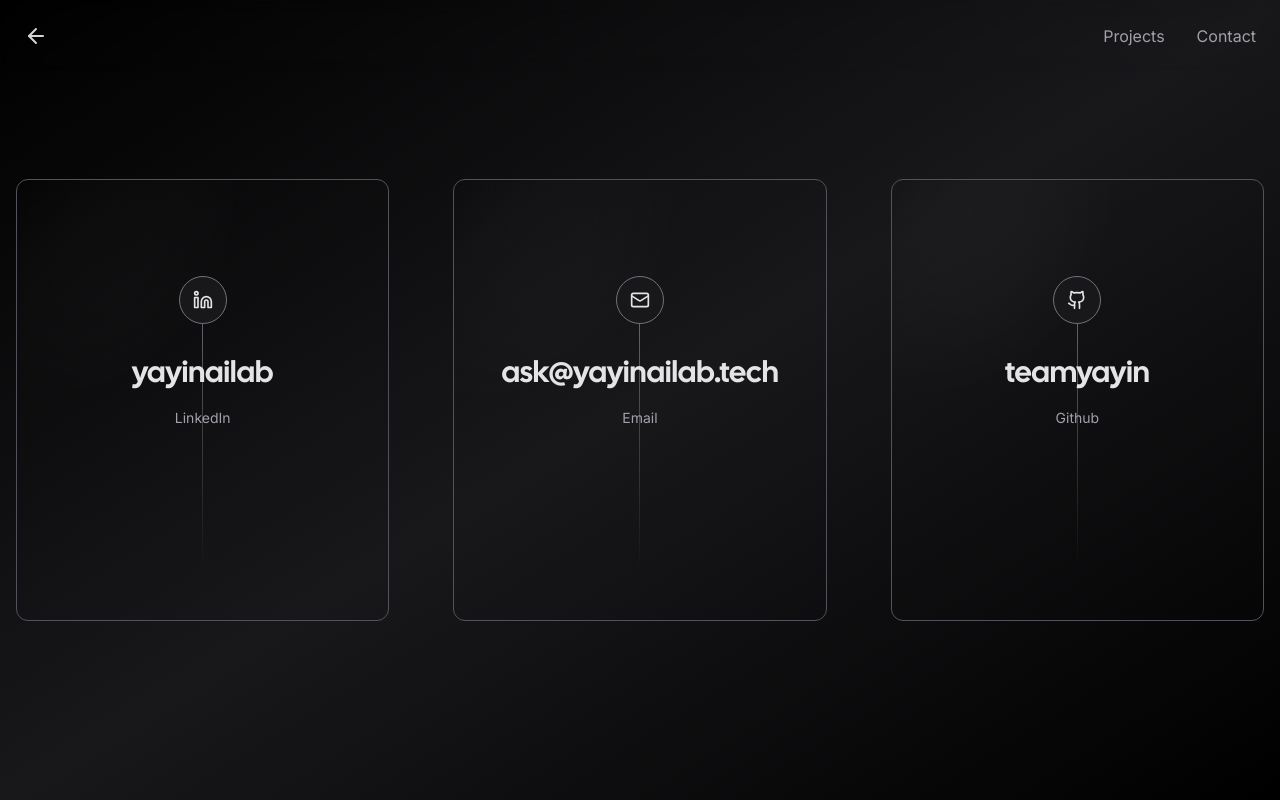
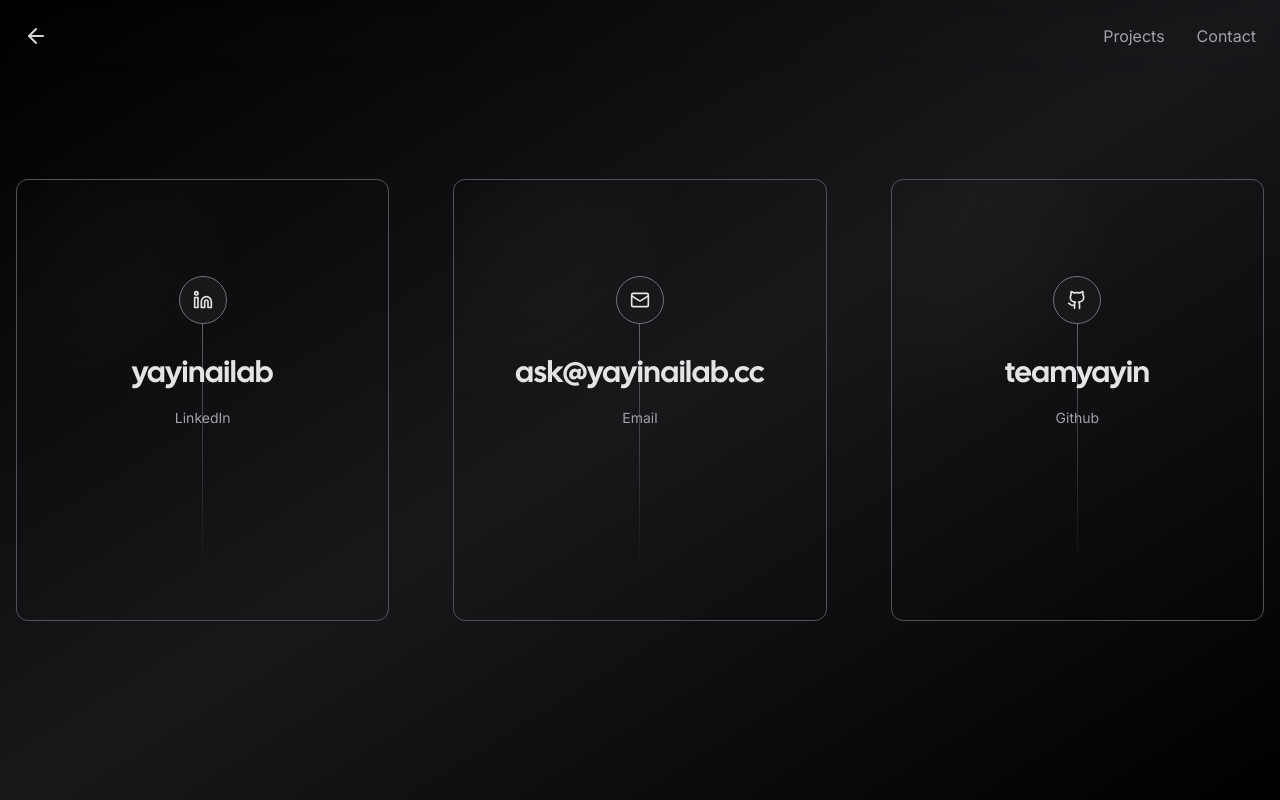
Before and after one commit to TeamYayin/ubiquitous-spork, a Next.js app: page /contact in a window 1280 px wide. Built offline with nearby package versions, Linux system fonts and the light colour scheme; no server answers; what tailwindcss-debug-screens would draw is missing.

Commit message:
remove tech tld reference

```diff
--- a/app/contact/page.tsx
+++ b/app/contact/page.tsx
@@ -13,9 +13,9 @@
   },
   {
     icon: <Mail size={20} />,
-		href: "mailto:ask@yayinailab.tech",
+    href: "mailto:ask@yayinailab.cc",
     label: "Email",
-		handle: "ask@yayinailab.tech",
+    handle: "ask@yayinailab.cc",
   },
   {
     icon: <Github size={20} />,
--- a/app/layout.tsx
+++ b/app/layout.tsx
@@ -6,20 +6,20 @@
 
 export const metadata: Metadata = {
   title: {
-    default: "yayinailab.tech",
-    template: "%s | yayinailab.tech",
+    default: "yayinailab.cc",
+    template: "%s | yayinailab.cc",
   },
   description:
     "Yayin AI Lab, IT Services, Software Development, Design products and more",
   openGraph: {
-    title: "yayinailab.tech",
+    title: "yayinailab.cc",
     description:
       "Yayin AI Lab, IT Services, Software Development, Design products and more",
-    url: "https://portfolio.yayinailab.tech",
-    siteName: "yayinailab.tech",
+    url: "https://portfolio.yayinailab.cc",
+    siteName: "yayinailab.cc",
     images: [
       {
-        url: "https://yayinailab.tech/images/website-icon.png",
+        url: "https://yayinailab.cc/images/website-icon.png",
         width: 1920,
         height: 1080,
       },
--- a/package.json
+++ b/package.json
@@ -1,6 +1,6 @@
 {
-  "name": "portfolio.yayinailab.tech",
-  "version": "0.1.0",
+  "name": "portfolio.yayinailab.cc",
+  "version": "0.1.1",
   "private": true,
   "scripts": {
     "dev": "next dev",
```
Lines whose indentation alone changed are shown as unchanged.
